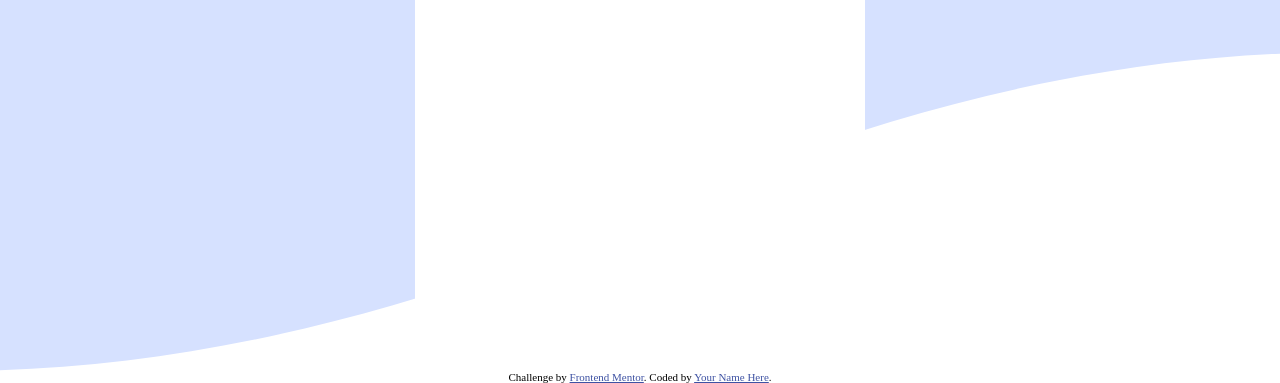
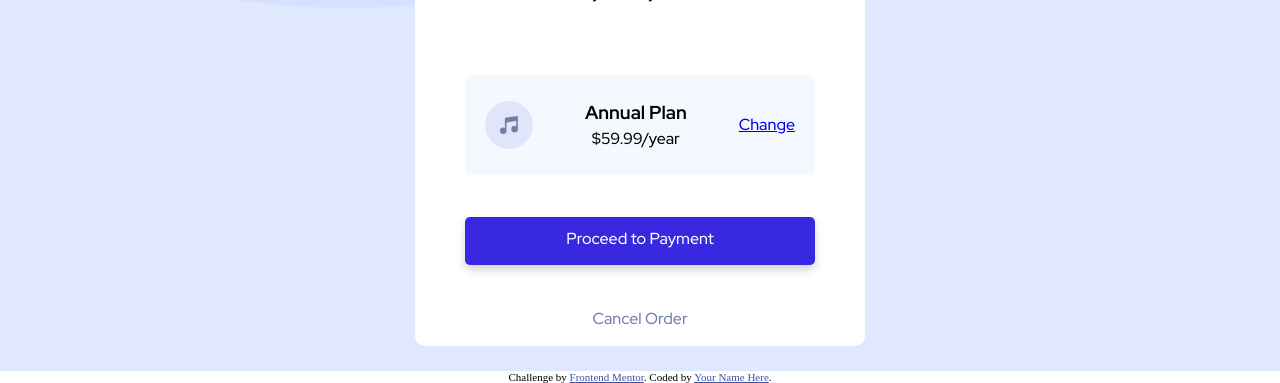
Before and after one commit to emil-raubach/order_summary, a plain HTML site: page project/index.html in a window 1280 px wide. Shown: the part 429-812 px from the top of the page. Drawn offline with Linux system fonts and the light colour scheme.

Commit message:
basic layout; needs improvement.

```diff
--- a/project/index.html
+++ b/project/index.html
@@ -24,23 +24,28 @@
       <div id="container">
         <!-- Image goes here... need to learn how to use .svg files -->
         <img src="img/illustration-hero.svg" alt="">
+        <div class="card_text">
           <div class="lead">
-          <h3>Order Summary</h3>
+            <h2>Order Summary</h2>
             <p>
               You can now listen to millions of songs, audiobooks, and podcasts on
               any device anywhere you like!
             </p>
           </div>
           <div class="plan">
+            <img src="img/icon-music.svg" alt="musical note">
+            <div>
               <h3>Annual Plan</h3>
               <p>$59.99/year</p>
+            </div>
 
             <a href="#">Change</a>
           </div>
 
-        <a href="#">Proceed to Payment</a>
+          <a class="payment" href="#">Proceed to Payment</a>
 
-        <a href="#">Cancel Order</a>
+          <a class="cancel" href="#">Cancel Order</a>
+        </div>
       </div>
     </main>
     <div class="attribution">
--- a/project/style.css
+++ b/project/style.css
@@ -1,11 +1,3 @@
-:root {
-    --primary-color1: var(hsl(225, 100%, 94%))
-    --primary-color2: var(hsl(245, 75%, 52%))
-    --neutral-color1: var(hsl(225, 100%, 98%))
-    --neutral-color2: var(hsl(224, 23%, 55%))
-    --neutral-color3: var(hsl(223, 47%, 23%))
-}
-
 * {
     box-sizing: border-box;
     margin: 0;
@@ -20,7 +12,8 @@ main {
     justify-content: center;
     align-items: center;
     min-height: 100vh;
-    background: url(img/pattern-background-desktop.svg) no-repeat center center/cover;
+    background: url(img/pattern-background-desktop.svg) no-repeat;
+    background-color: hsl(225, 100%, 94%);
 }
 
 #container {
@@ -35,8 +28,58 @@ img {
     border-top-left-radius: 10px;
 }
 
+.card_text {
+    display: flex;
+    flex-direction: column;
+    justify-content: space-evenly;
+    align-items: center;
+    height: 550px;
+    text-align: center;
+}
+
+.card_text .payment {
+    display: inline-block;
+    text-decoration: none;
+    width: 350px;
+    height: 3rem;
+    background-color: hsl(245, 75%, 52%);
+    color: #fff;
+    padding: 10px 30px;
+    border: none;
+    border-radius: 5px;
+    box-shadow: 0px 5px 10px lightgray;
+}
 
 
+.card_text .cancel {
+    text-decoration: none;
+    color: hsl(224, 23%, 55%);
+}
+
+.lead h2 {
+    /* width: 200px; */
+    text-align: center;
+    padding: 1rem;
+}
+
+.lead p {
+    text-align: center;
+    /* padding: 0 1.5rem; */
+    width: 300px;
+    height: 100px;
+    align-items: center;
+}
+
+.plan {
+    display: flex;
+    justify-content: space-between;
+    align-items: center;
+    width: 350px;
+    height: 100px;
+    background: hsla(225, 100%, 94%, 0.3);
+    padding: 0 20px;
+    border-radius: 5px;
+}
 
 .attribution { font-size: 11px; text-align: center; }
 .attribution a { color: hsl(228, 45%, 44%); }
```
Lines whose indentation alone changed are shown as unchanged.
